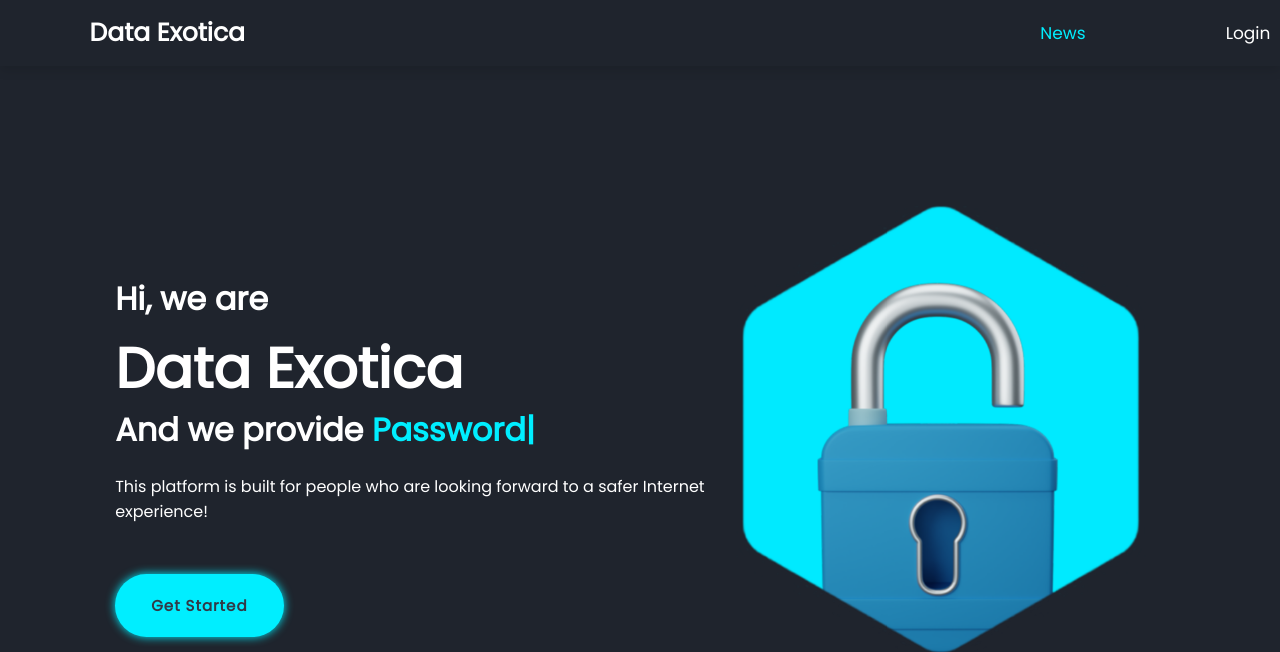
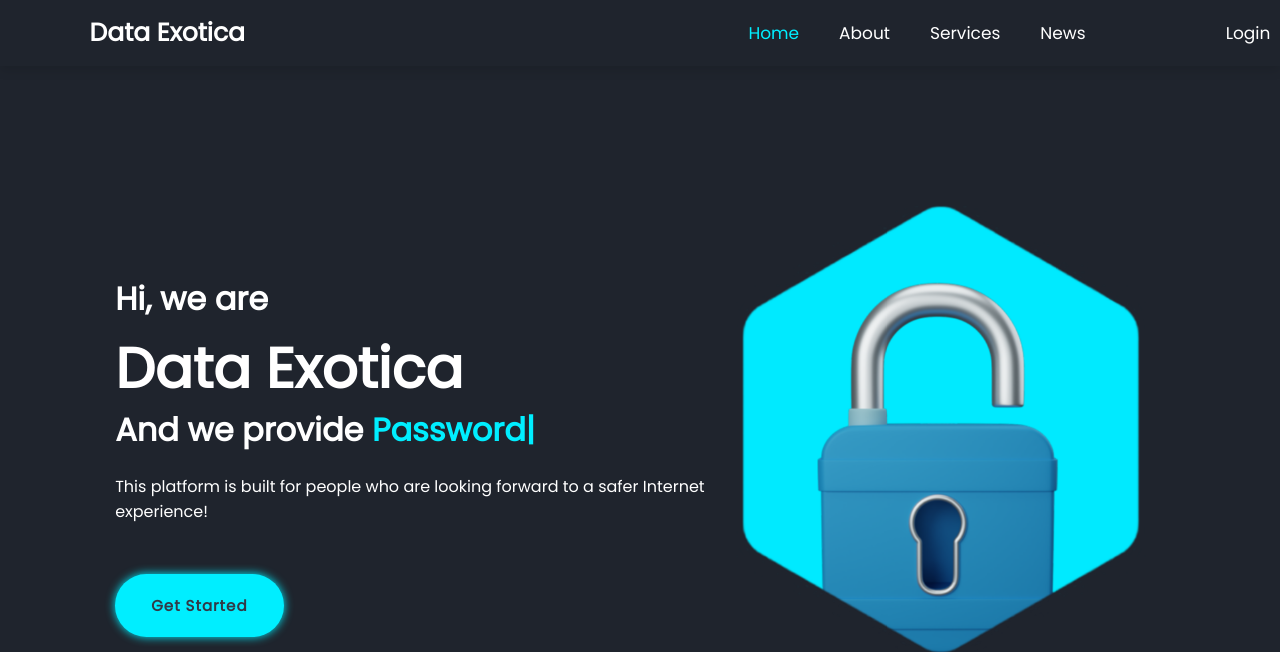
Before and after one commit to AleksandarHaralampiev/DataExotica, a Flask app: template templates/home.html in a window 1280 px wide. Shown: the top 652 px of the page. Run offline with Flask 3, Linux system fonts and the light colour scheme; the template is opened without the code that fills it, so the values that code supplies are empty; some libraries are stand-ins or nearby versions.

Commit message:
Navbar Home page

```diff
--- a/templates/home.html
+++ b/templates/home.html
@@ -27,7 +27,10 @@
 
             <nav class="navbar">
                 <ul>
-                    <li><a href="#" class="active">News</a></li>
+                    <li><a href="#home" class="active">Home</a></li>
+                    <li><a href="#about">About</a></li>
+                    <li><a href="#services">Services</a></li>
+                    <li><a href="#portfolio">News</a></li>
                     <li><a href="{{url_for('login')}}" class="logout">Login</a></li>
                 </ul>
             </nav>
```
